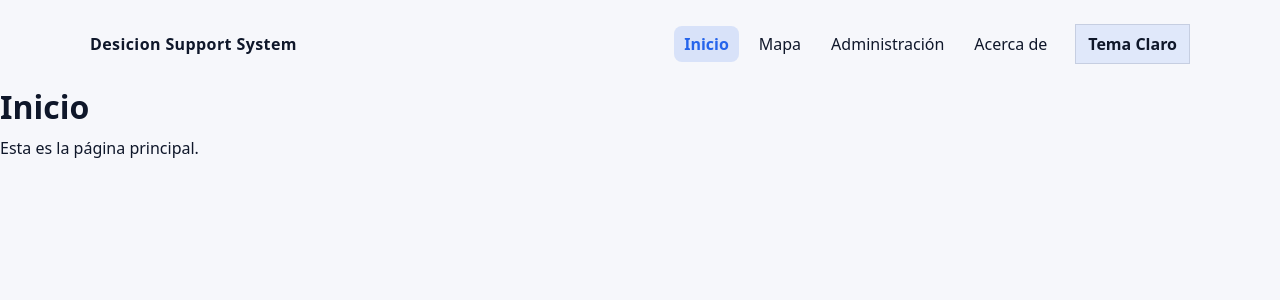
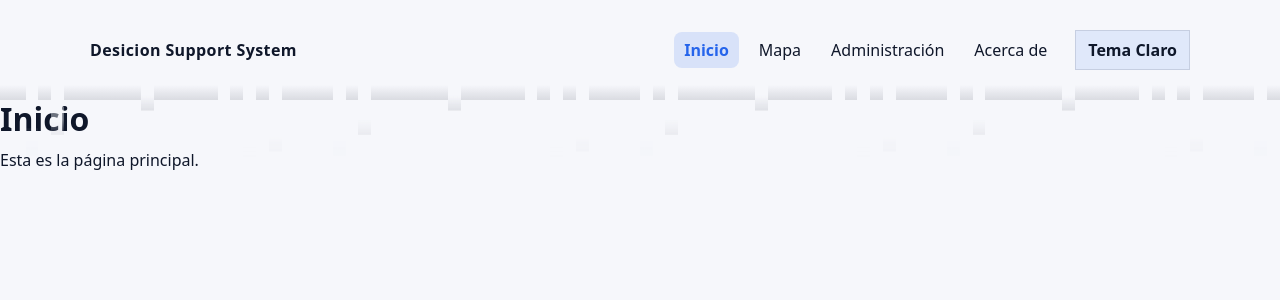
Before and after one commit to KartLinux/mapa-Deslaves, a Svelte app: page / in a window 1280 px wide. Shown: the top 300 px of the page. Built offline with nearby package versions, Linux system fonts and the light colour scheme.

Commit message:
(Update): Efecto en el encabezado.

```diff
--- /dev/null
+++ b/src/interface/components/molecule/EfectoDeslizamiento.svelte
@@ -0,0 +1,90 @@
+<!-- src/interface/componentes/molecule/EfectoDeslizamiento.svelte -->
+<script lang="ts">
+  export let alto = 36;
+  export let piezas = 14;
+
+  const bloques = Array.from({ length: piezas }, (_, i) => {
+    const delay = (i * 0.5) % 4;
+    const dur = 3 + (i % 3) * 0.8;
+    return { i, delay, dur };
+  });
+</script>
+
+<div class="desprendimiento" style={`--alto:${alto}px`} aria-hidden="true">
+  <div class="fila">
+    {#each bloques as b (b.i)}
+      <span
+        class="bloque"
+        style={`
+          animation-delay:${b.delay}s;
+          animation-duration:${b.dur}s;
+        `}
+      />
+    {/each}
+  </div>
+</div>
+
+<style>
+  .desprendimiento {
+    position: absolute;
+    left: 0;
+    right: 0;
+    bottom: 0;
+
+    height: var(--alto);
+    pointer-events: none;
+    overflow: visible;
+  }
+
+  /* fila perfectamente uniforme */
+  .fila {
+    display: flex;
+    width: 100%;
+    height: 100%;
+  }
+
+  .bloque {
+    flex: 1; /* uno al lado del otro */
+    height: 100%;
+
+    background: linear-gradient(
+  to bottom,
+  var(--color--background) 0%,
+  var(--color--background) 45%,
+  var(--color--border) 100%
+);
+
+
+    animation-name: caer;
+    animation-timing-function: cubic-bezier(.2,.8,.2,1);
+    animation-iteration-count: infinite;
+  }
+
+  @keyframes caer {
+    0% {
+      transform: translateY(0);
+      opacity: 1;
+    }
+    75% {
+      transform: translateY(0);
+      opacity: 1;
+    }
+    100% {
+      transform: translateY(60px);
+      opacity: 0;
+    }
+  }
+
+  @media (max-width: 700px) {
+    .desprendimiento {
+      height: 26px;
+    }
+  }
+
+  @media (prefers-reduced-motion: reduce) {
+    .bloque {
+      animation: none;
+      opacity: 0.3;
+    }
+  }
+</style>
--- a/src/interface/components/organism/Cabecera.svelte
+++ b/src/interface/components/organism/Cabecera.svelte
@@ -4,6 +4,7 @@
   import EnlaceNavegacion from "../molecule/EnlaceNavegacion.svelte";
   import CambiadorTema from "../molecule/CambiadorTema.svelte";
   import { navegar as irA } from "../../router/enrutador";
+  import EfectoDeslizamiento from "../molecule/EfectoDeslizamiento.svelte";
 
   export let mostrarFondo = false;
 
@@ -126,6 +127,7 @@
       <CambiadorTema />
     </div>
   </div>
+    <EfectoDeslizamiento alto={28} piezas={100} />
 </header>
 
 <style>
@@ -137,7 +139,7 @@
 
   header {
     position: relative;
-    padding: 22px 0;
+    padding: 28px 0;
     background: transparent;
   }
 
```
